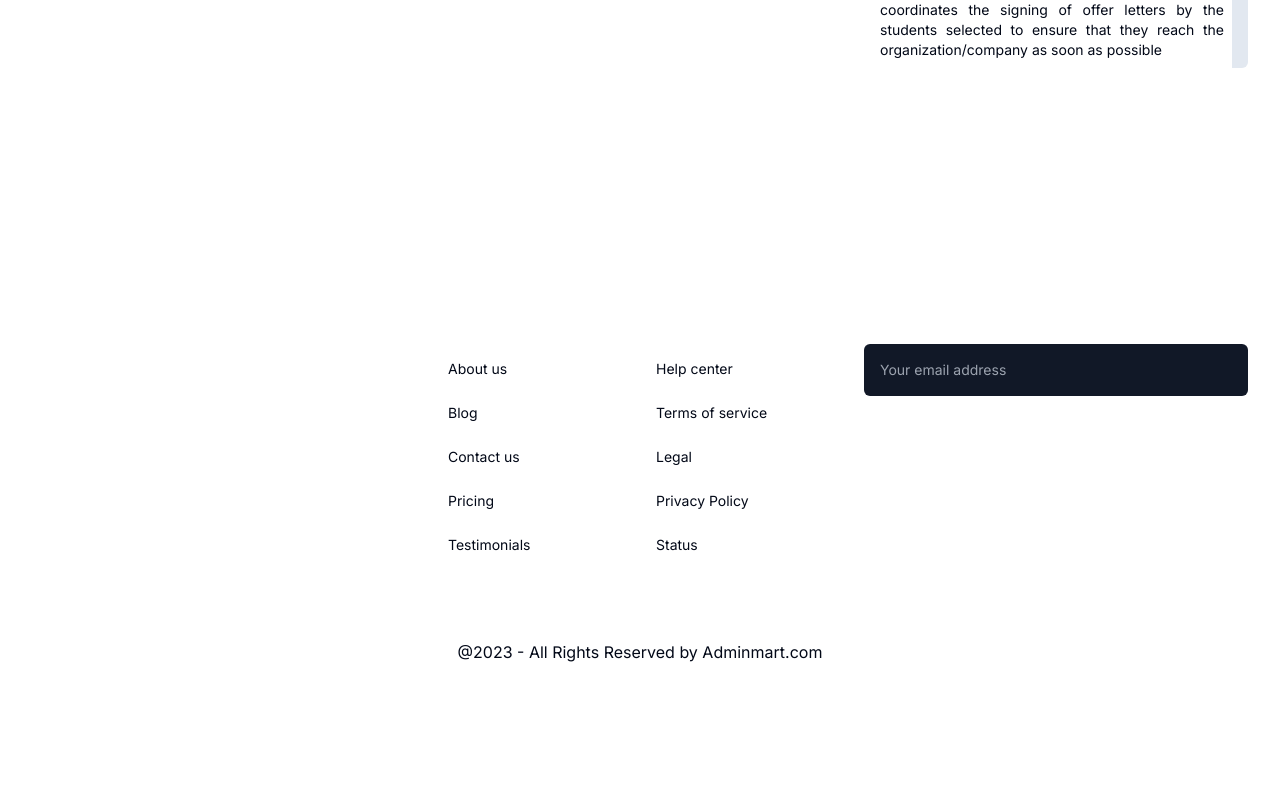
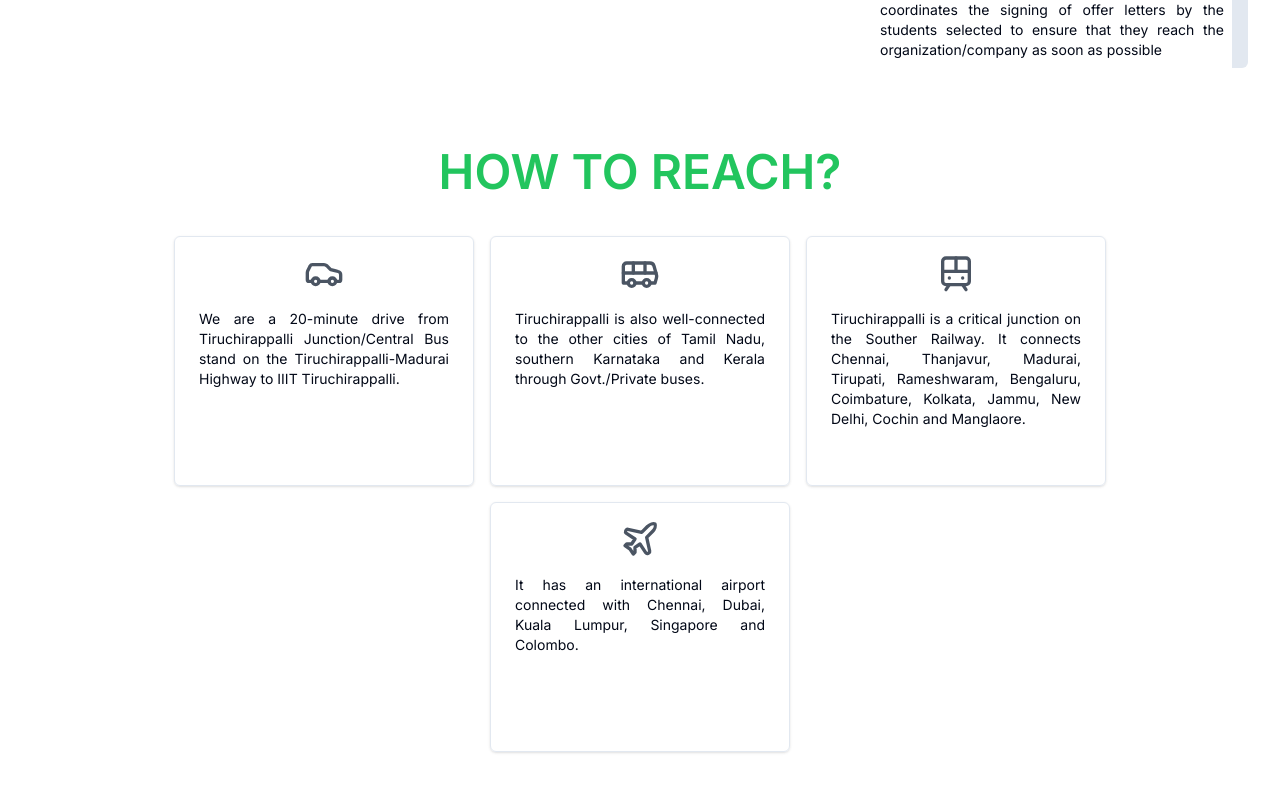
Before and after one commit to helloworld-iiitt/tp, a Next.js app: page /for-recruites in a window 1280 px wide. Shown: the part 2859-3651 px from the top of the page. Before the commit the page ends 3619 px from the top, so only its background shows below. Built offline with nearby package versions, Linux system fonts and the light colour scheme.

Commit message:
add how to reach

```diff
--- a/app/for-recruites/page.tsx
+++ b/app/for-recruites/page.tsx
@@ -1,3 +1,4 @@
+import HowToReach from '@/components/for-recruiters/HowToReach'
 import PlacemenrProcedure from '@/components/for-recruiters/PlacemenrProcedure'
 import Statistics from '@/components/why-recruit-us/Statistics'
 import Image from 'next/image'
@@ -20,6 +21,8 @@
                 <Statistics />
 
                 <PlacemenrProcedure />
+
+                <HowToReach />
             </section>
         </div>
     )
--- /dev/null
+++ b/components/for-recruiters/HowToReach.tsx
@@ -0,0 +1,27 @@
+import { Bus } from 'lucide-react'
+import React from 'react'
+import { locations } from './data'
+
+export default function HowToReach() {
+    return (
+        <div>
+            <h1 className='text-5xl text-green-500 font-semibold text-center pb-10'>HOW TO REACH?</h1>
+
+            <div className='flex flex-wrap gap-4 items-start justify-center'>
+                {
+                    locations.map((location, idx) =>
+                        <section key={idx} className="border shadow flex flex-col gap-4 hover:scale-105 duration-200 md:h-[250px] justify-start items-center p-4 rounded-md max-w-[300px]">
+                            <>
+                                {location.icon}
+                            </>
+                            <p className='text-sm text-justify px-2 pb-2'>
+                                {location.descp}
+                            </p>
+                        </section>
+                    )
+                }
+            </div>
+
+        </div>
+    )
+}
--- a/components/for-recruiters/data.tsx
+++ b/components/for-recruiters/data.tsx
@@ -1,4 +1,4 @@
-import { Footprints } from "lucide-react";
+import { Airplay, Bus, Car, Footprints, Plane, Train } from "lucide-react";
 
 export const produreSteps = [
     {
@@ -42,3 +42,22 @@
         description: "The Training and Placement Office, IIITT also coordinates the signing of offer letters by the students selected to ensure that they reach the organization/company as soon as possible"
     },
 ]
+
+export const locations = [
+    {
+        icon: <Car className='h-10 w-10 text-gray-600' />,
+        descp: "We are a 20-minute drive from Tiruchirappalli Junction/Central Bus stand on the Tiruchirappalli-Madurai Highway to IIIT Tiruchirappalli."
+    },
+    {
+        icon: <Bus className='h-10 w-10 text-gray-600' />,
+        descp: "Tiruchirappalli is also well-connected to the other cities of Tamil Nadu, southern Karnataka and Kerala through Govt./Private buses."
+    },
+    {
+        icon: <Train className='h-10 w-10 text-gray-600' />,
+        descp: "Tiruchirappalli is a critical junction on the Souther Railway. It connects Chennai, Thanjavur, Madurai, Tirupati, Rameshwaram, Bengaluru, Coimbature, Kolkata, Jammu, New Delhi, Cochin and Manglaore."
+    },
+    {
+        icon: <Plane className='h-10 w-10 text-gray-600' />,
+        descp: "It has an international airport connected with Chennai, Dubai, Kuala Lumpur, Singapore and Colombo."
+    },
+]
```
